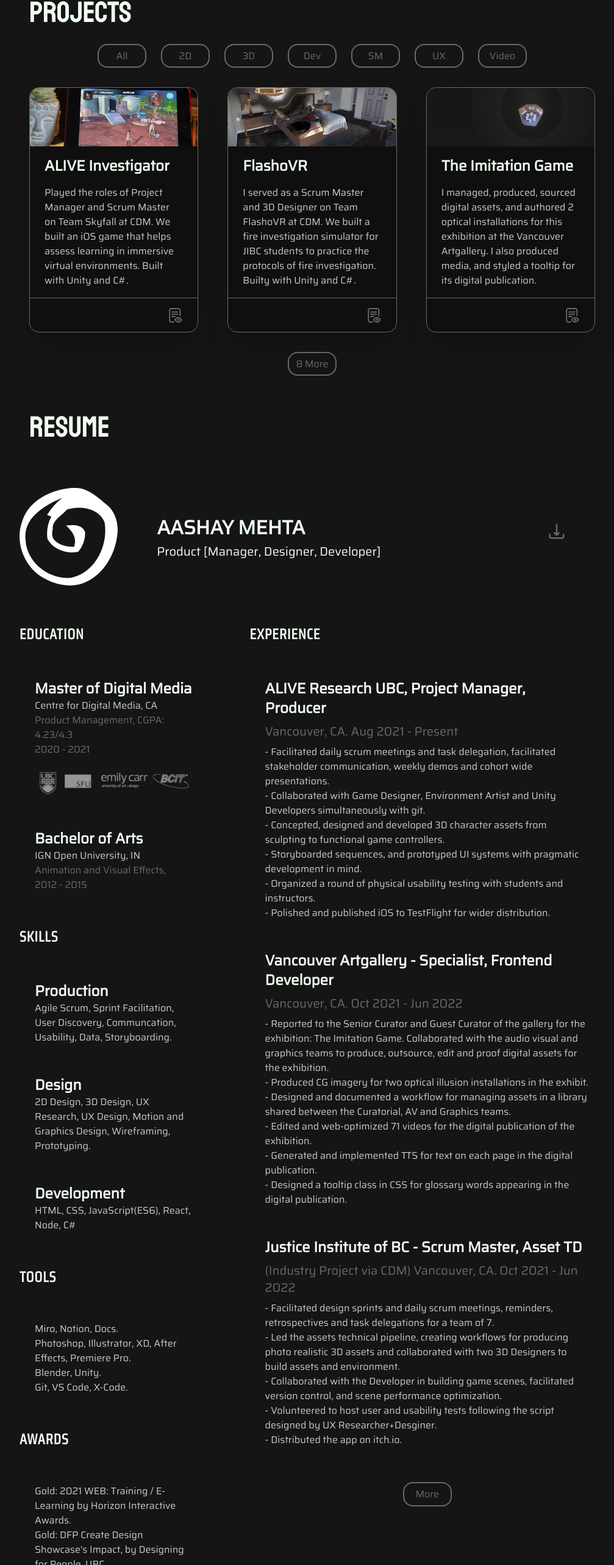
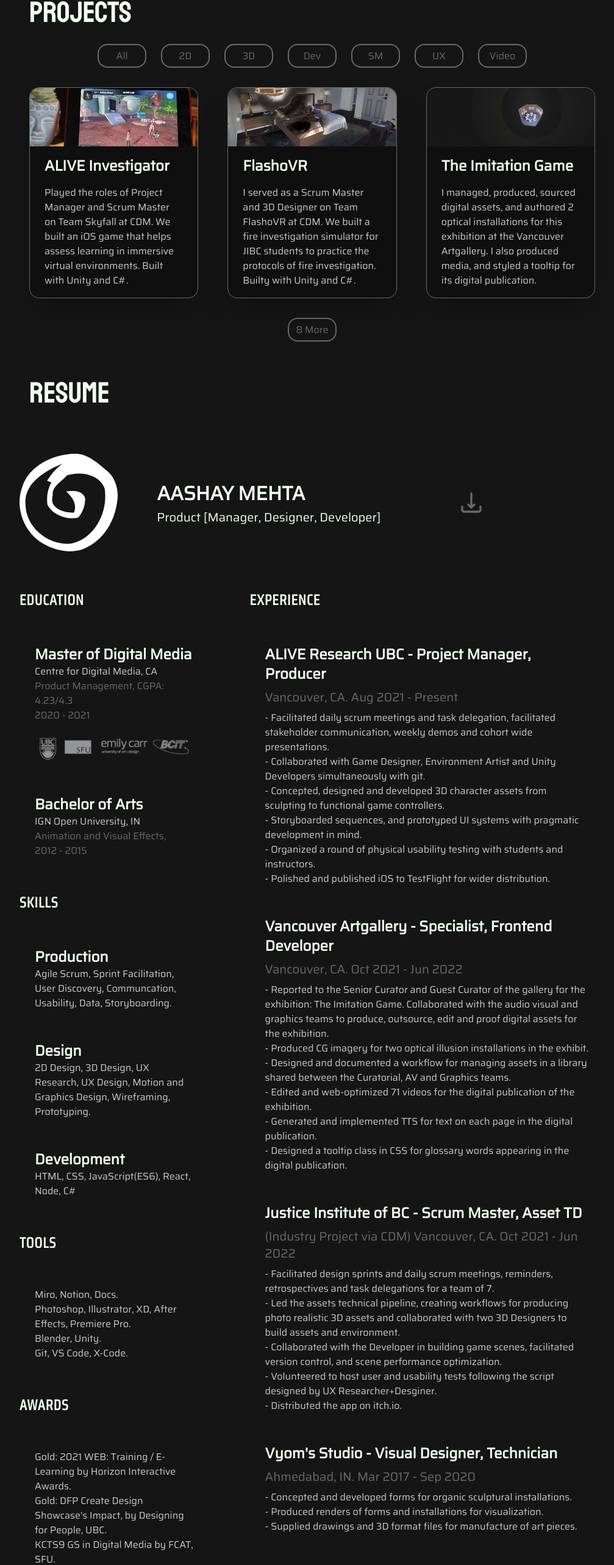
Before and after one commit to dxncrv/react-portfolio, a React (Vite) app: page / in a window 1280 px wide. Shown: the part 832-3398 px from the top of the page at 61% size, without its empty margins (128-1135 px from the left). Built offline with nearby package versions, Linux system fonts and the light colour scheme; a web font is replaced by a local one.

Commit message:
incorpo some feedback

```diff
--- a/src/components/Projects.jsx
+++ b/src/components/Projects.jsx
@@ -70,8 +70,9 @@ const Projects = () => {
       <div className="grid md:grid-cols-2 xl:grid-cols-3 grid-cols-1 w-[80vw] lg:w-3/4 sm:p-4 py-6 gap-12">
         {cards.slice(0, visible).map((i) => (
           <div
+            onClick={() => openModal(i.id)}
             key={i.id}
-            className="flex flex-col justify-between bg-[#0f0f0f] border border-[#696969] h-[100%] rounded-2xl shadow-2xl relative"
+            className="flex flex-col justify-between bg-[#0f0f0f] border border-[#696969] h-[100%] rounded-2xl shadow-2xl relative hover:scale-105 transform transition duration-300 ease-in-out cursor-pointer"
           >
             <img
               className="w-[100%] object-cover rounded-t-2xl"
@@ -83,14 +84,6 @@ const Projects = () => {
             <p className="text-[1rem] font-['Saira'] font-light text-left px-6 py-4">
               {i.description}
             </p>
-            <div className="border-t border-[#696969] flex gap-2 h-14 px-6 py-4 items-center justify-end">
-              <img
-                onClick={() => openModal(i.id)}
-                alt="view"
-                className="max-h-6 transition-all filter hover:brightness-200 cursor-pointer"
-                src={view}
-              />
-            </div>
           </div>
         ))}
       </div>
--- a/src/components/Resume.jsx
+++ b/src/components/Resume.jsx
@@ -6,7 +6,7 @@ import resume from "../assets/Aash_Resume.pdf";
 import { useState } from "react";
 
 const Resume = () => {
-  const [visible, setVisible] = useState(3);
+  const [visible, setVisible] = useState(5);
 
   const loadHandler = () => {
     setVisible((prevValue) => prevValue + 3);
@@ -32,9 +32,9 @@ const Resume = () => {
     >
       <h1 className="sm:px-4 pt-4 text-left w-[80vw] lg:w-3/4">Resume</h1>
       <div className="sm:pt-16 pt-16 items-center w-[80vw] lg:w-3/4">
-        <div className="sm:flex sm:h-[10rem] w-[100%] justify-between items-center">
+        <div className="sm:flex sm:h-[10rem] w-[100%] justify-start items-center">
           <img className="sm:h-[100%] sm:p-0 px-16" src={swirl} />
-          <div className="flex flex-col w-full sm:py-6 sm:px-16 justify-center">
+          <div className="flex flex-col w-auto sm:py-6 sm:px-16 justify-center">
             <h1 className="sm:text-[2rem] text-[1.5rem] sm:p-0 p-4 font-[Saira] uppercase font-black sm:text-left">
               Aashay Mehta
             </h1>
@@ -43,7 +43,7 @@ const Resume = () => {
             </h2>
           </div>
           <a
-            className="h-12 w-12 tt mx-16 md:block hidden"
+            className="h-10 w-10 tt mx-16 md:block hidden"
             data-tt="Download"
             href={resume}
             download
@@ -157,13 +157,6 @@ const Resume = () => {
                 </div>
               );
             })}
-            <button
-              onClick={loadHandler}
-              className="m-8"
-              hidden={hideLoadButton}
-            >
-              more
-            </button>
           </div>
         </div>
       </div>
--- a/src/components/Sidebar.jsx
+++ b/src/components/Sidebar.jsx
@@ -8,7 +8,7 @@ import { useState, useEffect } from "react";
 const Sidebar = () => {
   const [show, setShow] = useState(false);
   const handleScroll = () => {
-    if (window.scrollY > 525) {
+    if (window.scrollY > 550) {
       setShow(true);
     } else {
       setShow(false);
@@ -24,40 +24,24 @@ const Sidebar = () => {
 
   return (
     <div
-      className={`hidden fixed group md:flex justify-center items-center left-0 top-0 bottom-0 w-[10vw] ${
+      className={`hidden fixed md:flex justify-center items-center left-0 top-0 bottom-0 w-[10vw] ${
         show && "opacity-100"
       } ${!show && "opacity-0"}`}
     >
-      <div className="flex flex-col border xl:border-transparent group-hover:border-[honeydew] gap-8 xl:gap-0 group-hover:gap-8 w-10 p-2 xl:p-0 group-hover:p-2 rounded-full transition-all duration-300">
-        <a
-          className="ttr xl:w-0 w-auto group-hover:w-auto"
-          data-tt="Home"
-          href="#"
-        >
+      <div className="flex flex-col gap-8 xl:gap-8 w-10 p-2 xl:p-2 rounded-full transition-all duration-300">
+        <a className="ttr xl:w-auto" data-tt="Home" href="#">
           <img src={up} />
         </a>
-        <a
-          className="ttr xl:w-0 w-auto group-hover:w-auto"
-          data-tt="Projects"
-          href="#work"
-        >
+        <a className="ttr xl:w-auto" data-tt="Projects" href="#work">
           <img src={work} />
         </a>
         <a className="ttr" data-tt="Resume" href="#resume">
           <img className="spin" src={swirl} />
         </a>
-        <a
-          className="ttr xl:w-0 w-auto group-hover:w-auto"
-          data-tt="About"
-          href="#about"
-        >
+        <a className="ttr xl:w-auto" data-tt="About" href="#about">
           <img src={me} />
         </a>
-        <a
-          className="ttr xl:w-0 w-auto group-hover:w-auto"
-          data-tt="Contact"
-          href="#contact"
-        >
+        <a className="ttr xl:w-auto" data-tt="Contact" href="#contact">
           <img src={contact} />
         </a>
       </div>
--- a/src/resumeData.js
+++ b/src/resumeData.js
@@ -3,7 +3,7 @@ export default [
     label: "experience",
     content: [
       {
-        h1: "ALIVE Research UBC, Project Manager, Producer",
+        h1: "ALIVE Research UBC - Project Manager, Producer",
         h2: "Vancouver, CA. Aug 2021 - Present",
         p: [
           "- Facilitated daily scrum meetings and task delegation, facilitated stakeholder communication, weekly demos and cohort wide presentations.",
```
